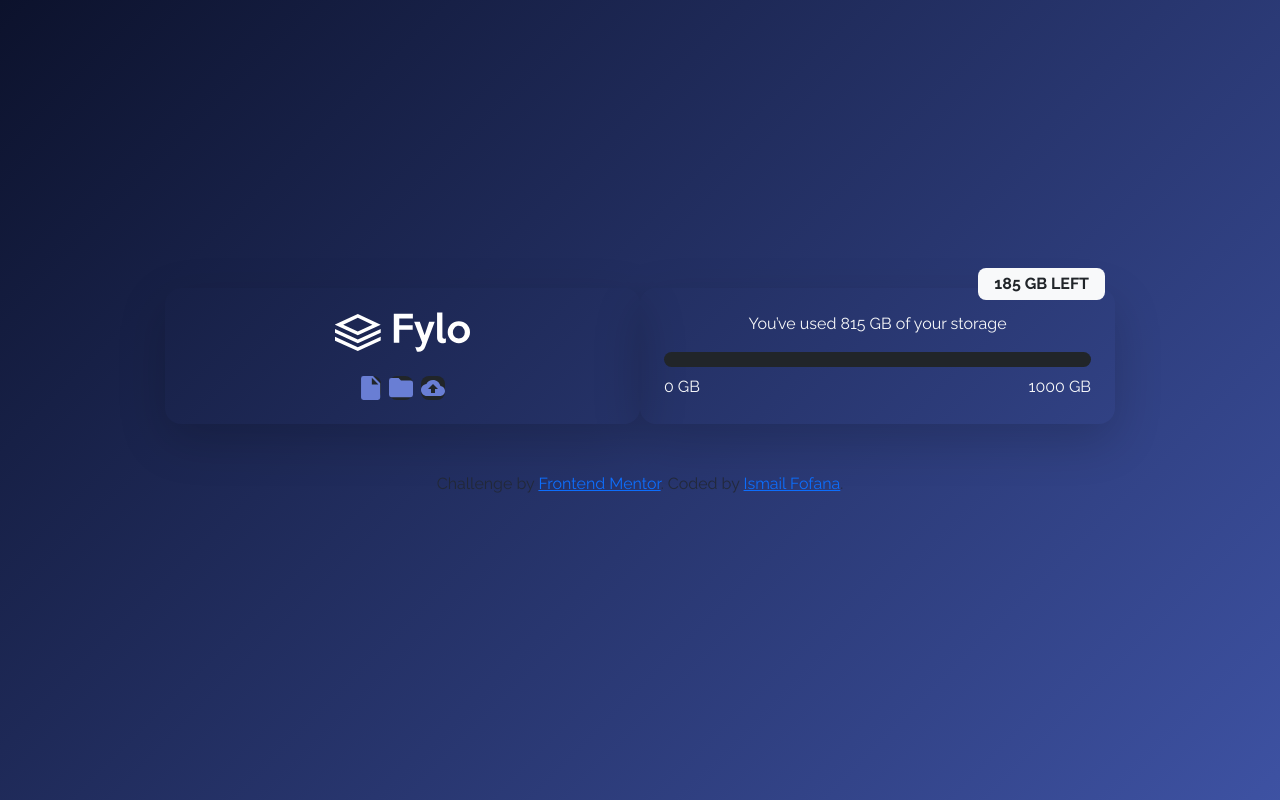
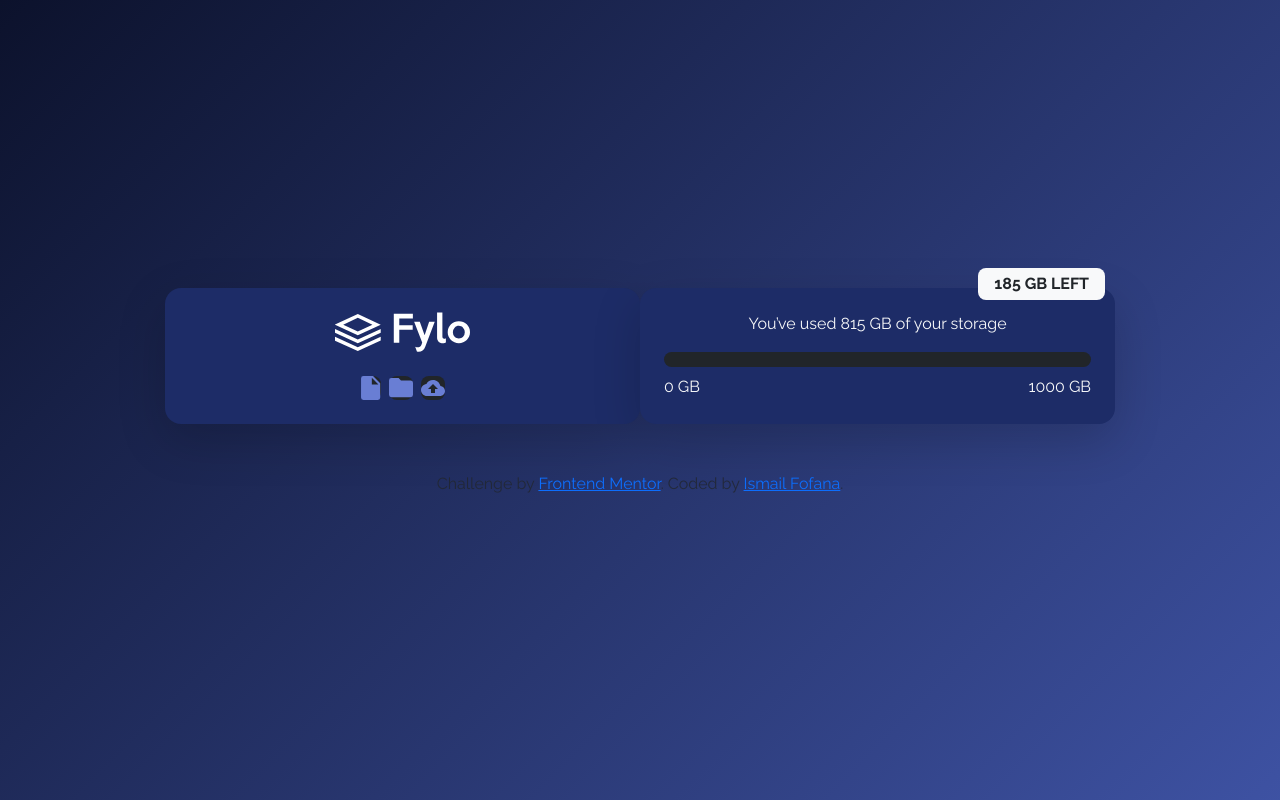
Before and after one commit to Ishyrich88/SBA-326, a plain HTML site: page index.html in a window 1280 px wide. Drawn offline with nearby package versions, Linux system fonts and the light colour scheme.

Commit message:
changed the rectangles color to make them appear more

```diff
--- a/style.css
+++ b/style.css
@@ -6,3 +6,7 @@ body {
     background-size: cover;
     font-family: 'Raleway', sans-serif;
 }
+
+/* Light Blue for both Rectangles */
+.bg-light-blue {
+    background-color: hsl(228, 56%, 26%);
```
